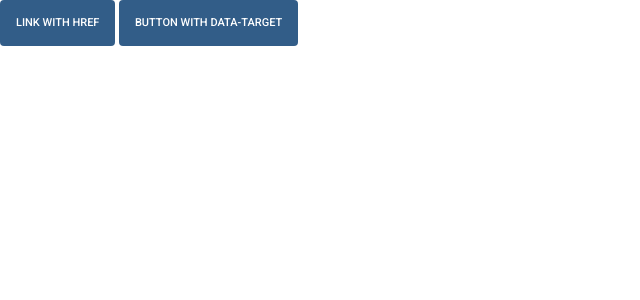
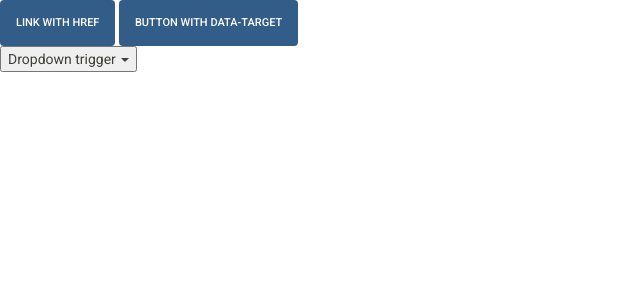
Before and after one commit to tiankaixie/projectGit, a Django app: template oldStore/website/templates/testjs.html in a window 1280 px wide. Shown: the top 300 px of the page, without its empty margins (0-640 px from the left). Run offline with Django 3.2, Linux system fonts and the light colour scheme; the template is opened without the code that fills it, so the values that code supplies are empty; some libraries are stand-ins or nearby versions.

Commit message:
fixed dropdown
fixed dropdown by adding dropdown.js
don’t know why the bootstrap.min.js is not working

```diff
--- a/oldStore/website/templates/base/base.html
+++ b/oldStore/website/templates/base/base.html
@@ -11,11 +11,7 @@
 {% block head_js %}
   <script src="{% static 'js/jquery-3.1.0.min.js' %}"></script>
   <script src="{% static 'js/bootstrap.min.js' %}"></script>
-  <script type="text/javascript">
-  alert('wocao');
-    $('.dropdown-toggle').dropdown();
-
-  </script>
+  <script src="{% static 'js/dropdown.js' %}"></script>
 {% endblock %}
 
 </head>
--- a/oldStore/website/templates/testjs.html
+++ b/oldStore/website/templates/testjs.html
@@ -6,7 +6,7 @@
   	<link rel="stylesheet" href="../../static/css/customize.css">
 	<script src="../../static/js/jquery-3.1.0.min.js"></script>
   	<script src="../../static/js/bootstrap.min.js"></script>
-  	<script src="../../static/js/collapse.js"></script>
+  	<script src="../../static/js/dropdown.js"></script>
 </head>
 <body>
 	<a class="btn btn-primary" role="button" data-toggle="collapse" href="#collapseExample" aria-expanded="false" aria-controls="collapseExample">
@@ -20,5 +20,17 @@
     <p>fjoiweajfiowajfiowjefoijwaeoifjaoiwejfoiwajfeoiawjefoijaweoifjawoiehfskjnvddsajkbfaheiwu</p>
   </div>
 </div>
+
+<div class="dropdown">
+  <button id="dLabel" type="button" data-toggle="dropdown" aria-haspopup="true" aria-expanded="false">
+    Dropdown trigger
+    <span class="caret"></span>
+  </button>
+  <ul class="dropdown-menu" aria-labelledby="dLabel">
+    <li>tfrqwefaef</li>
+    <li>fewfaewfasdfas</li>
+    <li>fewqvqvqevnkqjevnq</li>
+  </ul>
+</div>
 </body>
 </html>
```
